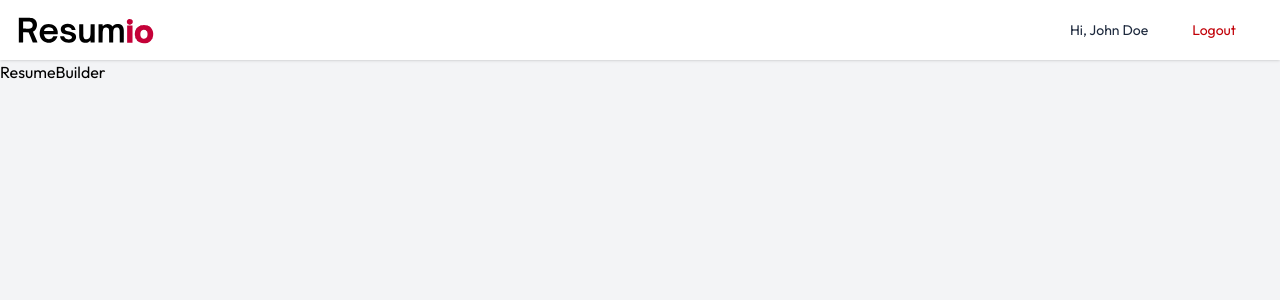
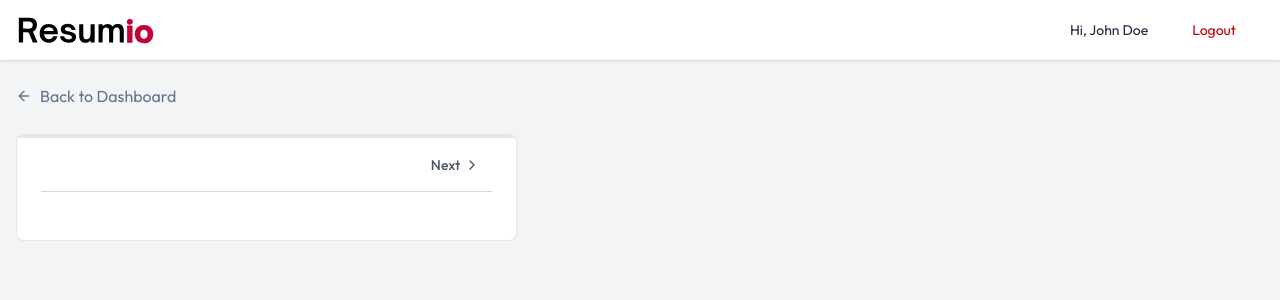
Before and after one commit to paliwal-0609/Resumio, a React (Vite) app in the folder resumio/: page /app/builder/1 in a window 1280 px wide. Shown: the top 300 px of the page. Built offline with nearby package versions, Linux system fonts and the light colour scheme; the HTML template or start-up script is replaced by a standard one.

Commit message:
ResumeBuilder-Day-4.3(Preview Page[20%] done in UI)

```diff
--- a/resumio/src/pages/ResumeBuilder.jsx
+++ b/resumio/src/pages/ResumeBuilder.jsx
@@ -1,9 +1,104 @@
-import React from 'react'
+import React, { useEffect, useState } from 'react'
+import { Link, useParams } from 'react-router-dom';
+import { dummyResumeData } from '../assets/assets';
+import { ArrowLeftIcon, Briefcase, ChevronLeft, ChevronRight, FileText, FolderIcon, GraduationCap, Sparkles, User } from 'lucide-react';
 
 const ResumeBuilder = () => {
+
+    const {resumeId} = useParams()
+
+    const [resumeData, setResumeData] = useState(
+        {
+            _id: '',
+            title: '',
+            personal_info: {},
+            professional_summary: "",
+            experience: [],
+            education: [],
+            project: [],
+            skills: [],
+            template: "classic",
+            accent_color: '#3B82F6',
+            public: false,
+        }
+    );
+
+    const loadExistingResume = async() => {
+        const resume = dummyResumeData.find(resume => resume._id === resumeId);
+        if(resume){
+            setResumeData(resume)
+            document.title = resume.title;
+        }
+    }
+
+    const [activeSectionIndex, setActiveSectionIndex] = useState(0);
+    const [removeBackground, setRemoveBackground] = useState(false);
+
+    const sections = [
+        {id: "personal", name:"Personal info", icon: User},
+        {id: "summary", name:"Summary", icon: FileText},
+        {id: "experience", name:"Experience", icon: Briefcase},
+        {id: "education", name:"Education", icon: GraduationCap},
+        {id: "projects", name:"Projects", icon: FolderIcon},
+        {id: "skills", name:"Skills", icon: Sparkles},
+    ]
+
+    const activeSection = sections[activeSectionIndex];
+
+    useEffect(()=>{
+        loadExistingResume()
+    }, []);
+
   return (
     <div>
-        <h1>ResumeBuilder</h1>
+        <div className='max-w-7xl mx-auto px-4 py-6'>
+            <Link to={'/app'} className='inline-flex gap-2 items-center text-slate-500 hover:text-slate-700 transition-all'>
+                <ArrowLeftIcon className='size-4'/> Back to Dashboard
+            </Link>
+        </div>
+
+        <div className='max-w-7xl max-auto px-4 pb-8'>
+            <div className='grid lg:grid-cols-12 gap-8'>
+                {/* Left Panel - Form*/}
+                <div className='relative lg:col-span-5 rounded-lg overflow-hidden'>
+
+                    <div className='bg-white rounded-lg shadow-sm border border-gray-200 p-6 pt-1'>
+                        {/* Progress bar using activeSectionIndex*/}
+                        <hr className='absolute top-0 left-0 right-0 border-2 border-gray-200'/>
+                        <hr className='absolute top-0 left-0 h-1 bg-linear-to-r from-yellow-300 to-red-500 border-none transition-all duration-2000' style={{width: `${activeSectionIndex * 100 / (sections.length -1)}%`}}/>
+
+                        {/* Section Navigation*/}
+                        <div className='flex justify-between items-center mb-6 border-b border-gray-300 py-1'>
+                            <div className=''></div>
+                            <div className='flex items-center'>
+                                {activeSectionIndex !== 0 && (
+                                    <button onClick={()=>setActiveSectionIndex((prevIndex)=> Math.max(prevIndex -1, 0))} className='flex items-center gap-1 p-3 rounded-lg text-sm font-medium text-gray-600 hover:bg-gray-50 transition-all' disabled={activeSectionIndex === 0}>
+                                        <ChevronLeft className='size-4'/> Previous
+                                    </button>
+                                    )}
+
+                                    <button onClick={()=>setActiveSectionIndex((prevIndex)=> Math.min(prevIndex +1, sections.length - 1))} className={`flex items-center gap-1 p-3 rounded-lg text-sm font-medium text-gray-600 hover:bg-gray-50 transition-all ${activeSectionIndex === sections.length - 1 && 'opacity-50'}`} disabled={activeSectionIndex === sections.length - 1}> Next
+                                        <ChevronRight className='size-4'/>
+                                    </button>
+                            </div>
+                        </div>
+
+
+                        {/* Form Content */}
+                        <div className='space-y-6'>
+                            {activeSection.id === 'personal' && (
+                                <div></div>
+                            )}
+                        </div>
+
+                    </div>
+
+                </div>
+
+                {/* Right Panel - Preview*/}
+                <div></div>
+            </div>
+        </div>
     </div>
   )
 }
```
